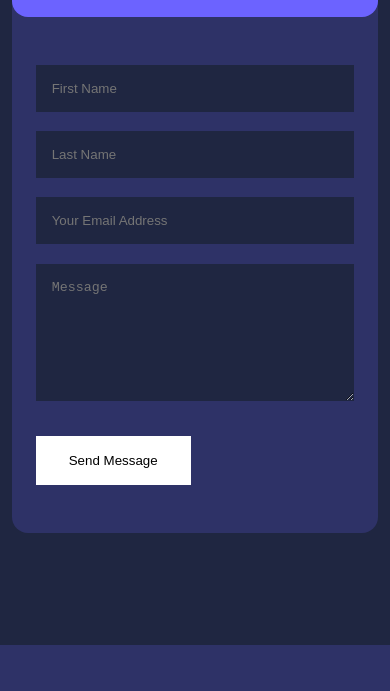
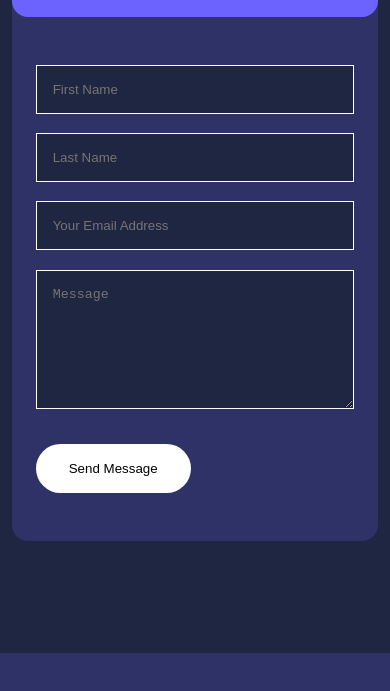
Before and after one commit to dyn4casie/Smarty, a plain HTML site: page contact.html in a window 390 px wide. Shown: the part 671-1362 px from the top of the page. Drawn offline with nearby package versions, Linux system fonts and the light colour scheme.

Commit message:
Removed green border for achievement cards in mobile, also changed border-radius for all button

```diff
--- a/css/contact.css
+++ b/css/contact.css
@@ -75,6 +75,9 @@
 }
 
 input, textarea {
+    border-style:solid ;
+    border-width: 1px;
+    border-color: var(--color-white);
     width: 100%;
     padding: 1rem;
     background: var(--color-bg);
@@ -82,6 +85,7 @@ input, textarea {
 }
 
 .contact__form .btn {
+    border-radius: 20rem;
     width:max-content ;
     margin-top: 1rem;
     cursor: pointer;
--- a/css/style.css
+++ b/css/style.css
@@ -84,6 +84,7 @@ img {
 }
 
 .btn {
+    border-radius: 20rem;
     display: inline-block;
     background: var(--color-white);
     color: var(--color-black);
```
Also changed, not shown: css/about.css (+1 -8 lines).
